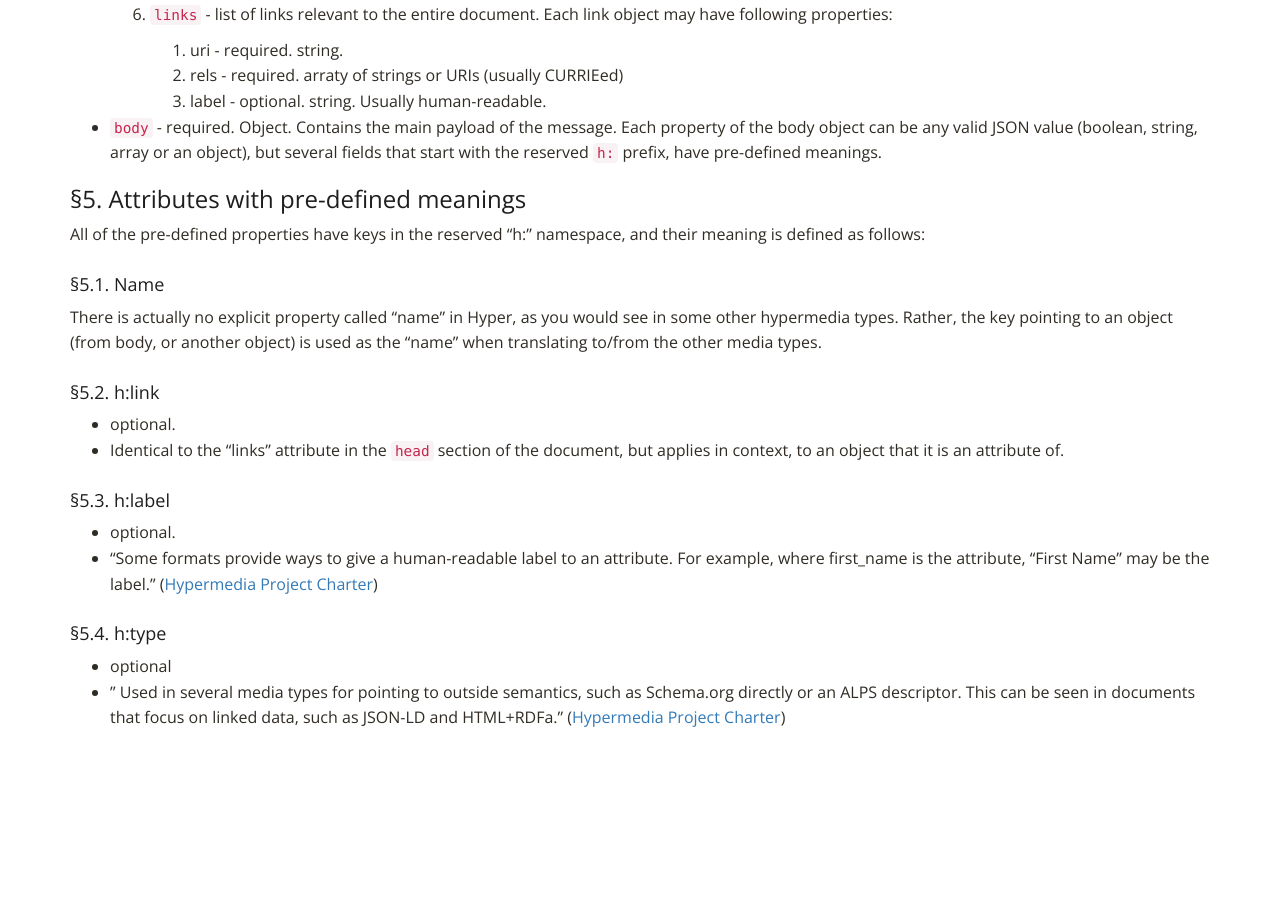
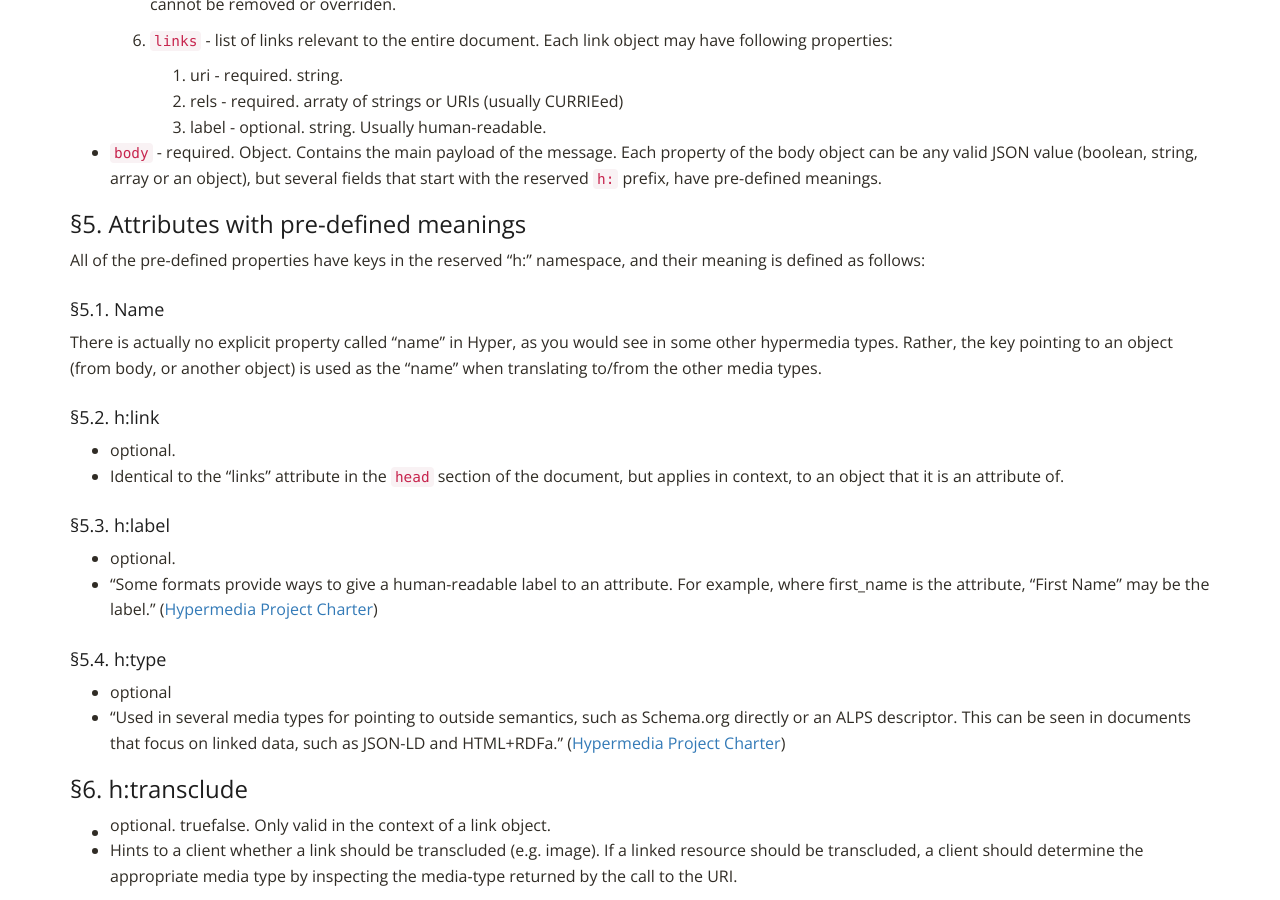
Before and after one commit to inadarei/hyper, a Jekyll site: the page built from spec.md, in a window 1280 px wide and 900 px high, scrolled down 4334 px. Built offline with Jekyll 4.4.1, drawn with Linux system fonts in a browser that asks for light colours; nearby versions of some CDN libraries; before the commit the page ends 5075 px from its top, so only the background shows below that.

Commit message:
added transclusion

```diff
--- a/_includes/attributes.md
+++ b/_includes/attributes.md
@@ -27,8 +27,16 @@ to/from the other media types.
 #### h:type
 
   - optional
-  - " Used in several media types for pointing to outside semantics, such as
+  - "Used in several media types for pointing to outside semantics, such as
     Schema.org directly or an ALPS descriptor. This can be seen in documents
     that focus on linked data, such as JSON-LD and HTML+RDFa." ([Hypermedia
     Project
     Charter](https://github.com/the-hypermedia-project/charter/blob/master/reference/hypermedia-elements.md))
+
+### h:transclude
+
+  - optional. true|false. Only valid in the context of a link object.
+  - Hints to a client whether a link should be transcluded (e.g. image). If a
+    linked resource should be transcluded, a client should determine the
+    appropriate media type by inspecting the media-type returned by the call
+    to the URI.
```
